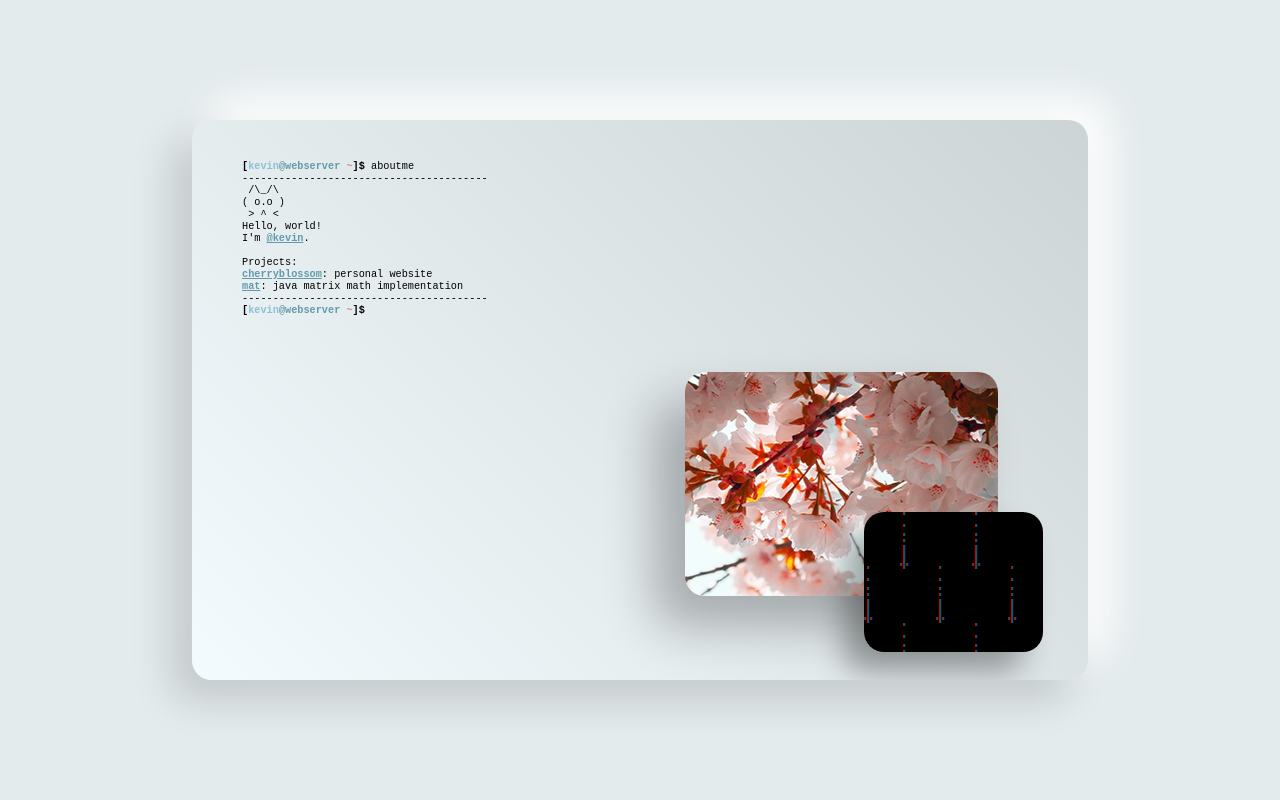
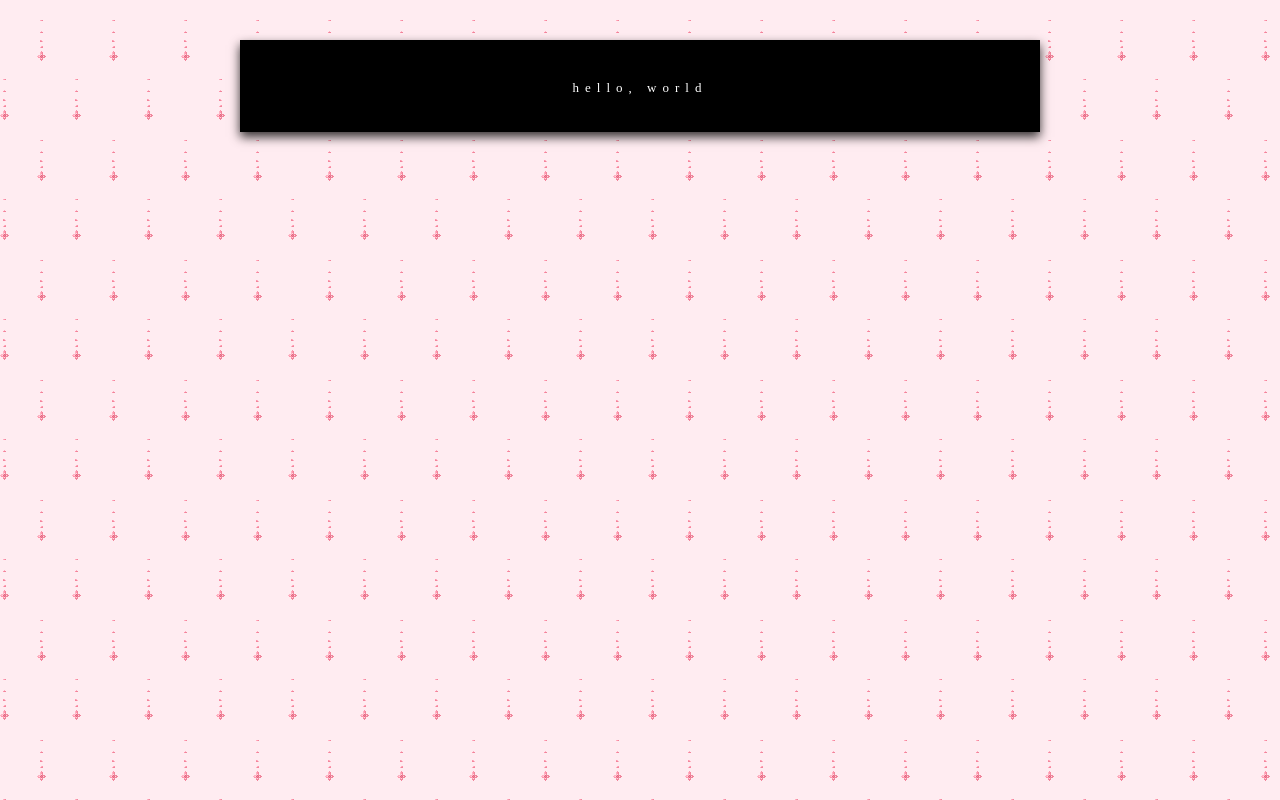
Before and after one commit to kevin/cherryblossom, a plain HTML site: page index.html in a window 1280 px wide. Drawn offline with Linux system fonts and the light colour scheme; a web font is replaced by a local one.

Commit message:
new design

```diff
--- a/index.html
+++ b/index.html
@@ -25,27 +25,10 @@
 
 	<body>
 
-		<div class="window" id="main">
+		<div class="post" id="toppost">
+			<p>hello, world</p>
 
-			<p>
-			<span class="bold">[<span class="color1">kevin</span><span class=color2>@webserver</span> <span class=color3>~</span>]$</span> aboutme<br>
-			----------------------------------------</br>
-			&nbsp;/\_/\<br>
-			( o.o )<br>
-			&nbsp;&gt; ^ &lt;<br>
-			Hello, world!<br>
-			I'm <a class="bold color2" href="https://github.com/kevin/">@kevin</a>.<br><br>
-			Projects:</br>
-			<a class="bold color2" href="https://github.com/kevin/cherryblossom">cherryblossom</a>: personal website</br>
-			<a class="bold color2" href="https://github.com/kevin/mat">mat</a>: java matrix math implementation</br>
-
-			----------------------------------------<br>
-			<span class="bold">[<span class="color1">kevin</span><span class=color2>@webserver</span> <span class=color3>~</span>]$ </span><span id = "cursor">█</span><br>
-			</p>
-
-			<div class="window" id="flowers"></div>
-			<div class="window" id="matrix"></div>
-
+			<br>
 		</div>
 
 	</body>
--- a/styles.css
+++ b/styles.css
@@ -1,158 +1,38 @@
-@import url('https://fonts.googleapis.com/css2?family=Overpass+Mono&display=swap');
-
-html, body {
+* {
 
 	margin: 0;
-	height: 100%;
+	padding: 0;
+	letter-spacing: 6px;
+	font-smooth: never;
+	-webkit-font-smoothing: none;
 
 }
 
 body {
 
-	font-family: 'Overpass Mono', monospace;
-	font-size: 16px;
-	font-size: 0.8vmax;
-	font-weight: normal;
-	clear: both;
-
-	background-color: #e4ebed;
-
-	color: #000000;
+	background-color: #ffffff;
+	background-image: url('resources/sakuratilepink.gif');
+	color: #ffffff;
 
 }
 
-.bold {
+.post {
 
-	font-weight: 600;
+	background-color: #000000;
+	width: 800px;
+	height: auto;
+	margin-left: auto;
+	margin-right: auto;
+	margin-top: 40px;
+	box-shadow: #000000cc 0px 5px 10px;
+	text-align: center;
+	font-size: 13px;
+	padding-top: 20px;
 
 }
 
-.color1 {
+.post p {
 
-	color: #8ac2d4;
+	margin: 20px;
 
 }
-
-.color2 {
-
-	color: #619aab;
-
-}
-
-.color3 {
-
-	color: #d18aa3;
-
-}
-
-.window {
-
-	border-radius: 20px;
-	background: linear-gradient(225deg, #cdd4d5, #f4fbfe);
-	box-shadow: -20px 20px 40px #00000026,
-	20px -20px 40px #ffffff;
-
-	box-sizing: border-box;
-
-	overflow: hidden;
-
-	padding-top: 30px;
-	padding-left: 50px;
-
-}
-
-#main {
-
-	margin: 0;
-	position: absolute;
-	top: 50%;
-	left: 50%;
-	-ms-transform: translate(-50%, -50%);
-	transform: translate(-50%, -50%);
-	width: 70%;
-	height: 70%;
-
-}
-
-#flowers {
-
-	background-image: url('resources/1024.jpg');
-	background-position: center;
-	position: absolute;
-	width: 35%;
-	height: 40%;
-	left: 55%;
-	top: 45%;
-
-	box-shadow: -30px 30px 50px #00000046;
-
-}
-
-#matrix {
-
-	background-image: url('resources/208.gif');
-	background-repeat: repeat;
-	position: absolute;
-	width: 20%;
-	height: 25%;
-	left: 75%;
-	top: 70%;
-
-	box-shadow: -20px 20px 30px #00000056;
-
-}
-
-#cursor {
-
-	-webkit-animation: 1s blink step-end infinite;
-	-moz-animation: 1s blink step-end infinite;
-	-ms-animation: 1s blink step-end infinite;
-	-o-animation: 1s blink step-end infinite;
-	animation: 1s blink step-end infinite;
-
-}
-
-@keyframes "blink" {
-	from, to {
-		color: transparent;
-	}
-	50% {
-		color: black;
-	}
-}
-
-@-moz-keyframes blink {
-	from, to {
-		color: transparent;
-	}
-	50% {
-		color: black;
-	}
-}
-
-@-webkit-keyframes "blink" {
-	from, to {
-		color: transparent;
-	}
-	50% {
-		color: black;
-	}
-}
-
-@-ms-keyframes "blink" {
-	from, to {
-		color: transparent;
-	}
-	50% {
-		color: black;
-	}
-}
-
-@-o-keyframes "blink" {
-	from, to {
-		color: transparent;
-	}
-	50% {
-		color: black;
-	}
-}
```
Also changed, not shown: resources/208_gray.gif (added), resources/208_invert.gif (added), resources/208_invert_gray.gif (added), resources/208_rain.gif (added), resources/208_white.gif (added), resources/sakuratilepink.gif (added).
